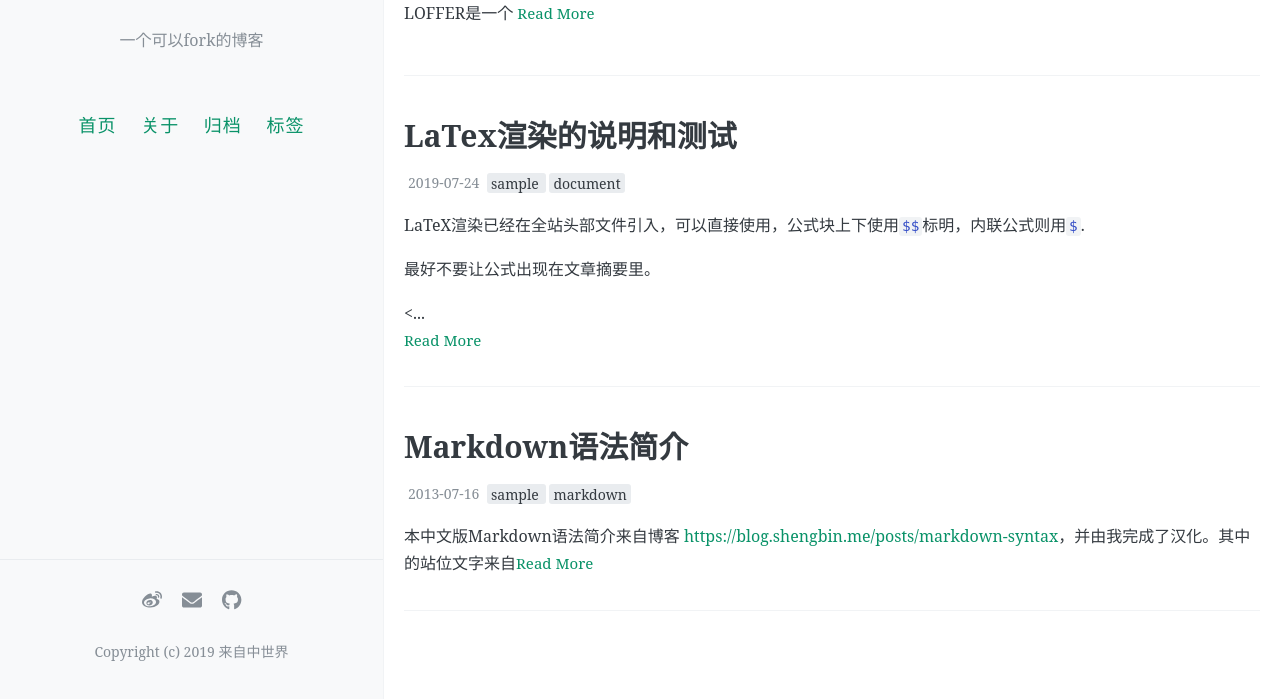
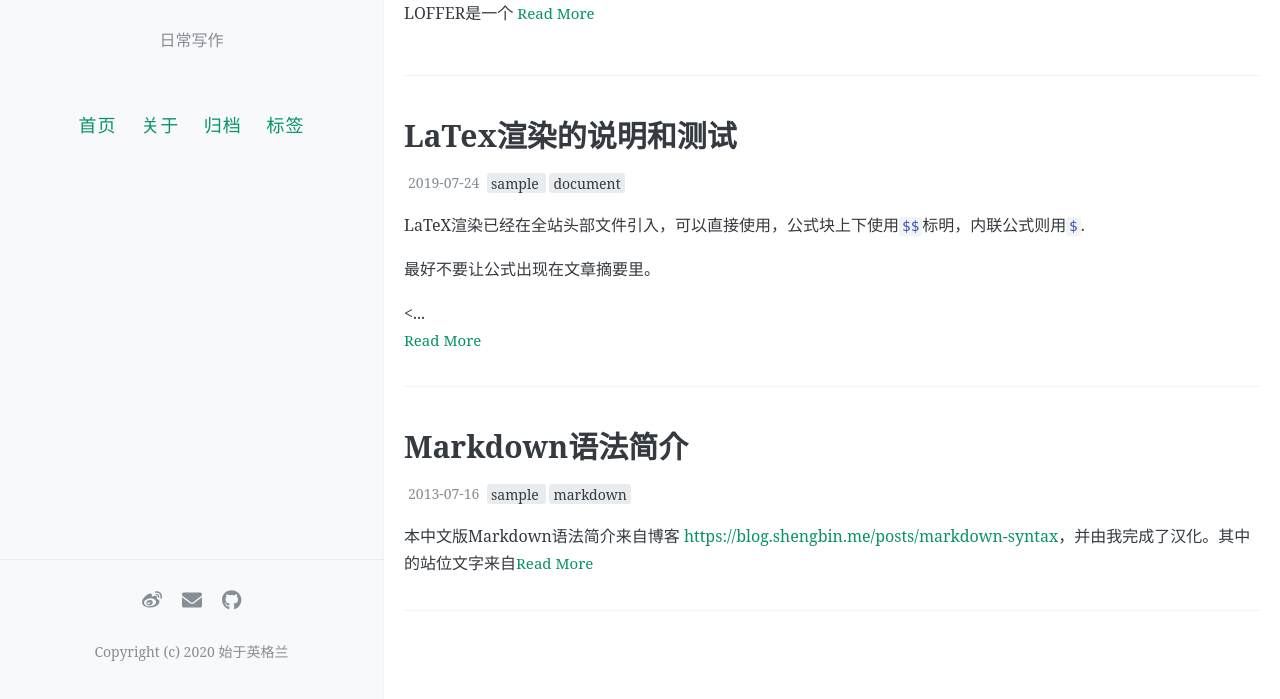
Before and after one commit to yifan0111/gincredible, a Jekyll site: the page built from index.html, in a window 1280 px wide and 1037 px high. Shown: the part 338-1037 px from the top of the window. Built offline with Jekyll 4.4.1, drawn with Linux system fonts in a browser that asks for light colours; the list of posts is cut into pages by our own code; comment, search, counter and statistics services are not loaded.

Commit message:
Update _config.yml

```diff
--- a/_config.yml
+++ b/_config.yml
@@ -7,8 +7,8 @@
 # 井号后面的文字是说明文档，不会被程序读取。
 
 # 描述/签名
-name: LOFFER
-description: 一个可以fork的博客
+name: 第四号大桥
+description: 日常写作
 
 # 输入你的网站域名（如果你没有添加自己的域名，而是直接用GitHub pages分配的域名的话可以省略）
 url:
@@ -16,7 +16,7 @@ url:
 # 添加你的博客的二级域名，一般来说是你的repository名
 # 如果你的博客的URL是：(http://yourusername.github.io/repository-name)
 # 那么就写成 "/repository-name"
-baseurl: /LOFFER
+baseurl: /
 
 
 #
@@ -24,7 +24,7 @@ baseurl: /LOFFER
 #
 
 # 你的博客logo图片URL，建议尺寸不超过300px × 300px
-avatar: https://raw.githubusercontent.com/FromEndWorld/LOFFER/master/images/logo.png
+avatar: https://raw.githubusercontent.com/yifan0111/gincredible/master/images/IMG_0362.png
 
 # 你的favicon（出现在浏览器tab上）图片URL，建议使用较小(64px × 64px)的图片
 favicon: https://raw.githubusercontent.com/FromEndWorld/LOFFER/master/images/favicon.png
@@ -52,21 +52,21 @@ footer-links:
   weibo: frommidworld #请输入你的微博个性域名 https://www.weibo.com/<thispart>
   behance: # https://www.behance.net/<>
   dribbble: # https://dribbble.com/<>
-  email: fromendworld@outlook.com
+  email: xiaevan0111@gmail.com
   facebook: #https://www.facebook.com/<>
   flickr: #https://www.flickr.com/<>
   github: FromEndWorld/loffer #https://github.com/<>
   instagram: #https://instagram.com/<>
   linkedin: #https://www.linkedin.com/in/<>
   pinterest: #https://www.pinterest.com/<>
-  rss: #随便填点啥RSS就能用了
+  rss: #https://anchor.fm/s/29978410/podcast/rss
   stackoverflow: # http://stackoverflow.com/<>
   tumblr: # https://<username>.tumblr.com
   twitter: # https://www.twitter.com/<your_twitter_username>
   youtube: # channel/<your_long_string> or user/<user-name>
 
 # 站点页脚的文字
-footer-text: Copyright (c) 2019 来自中世界
+footer-text: Copyright (c) 2020 始于英格兰
 
 #
 # 评论，注意，请不要同时添加多种不同的评论区
@@ -77,10 +77,10 @@ disqus: loffer #shortname
 
 # 输入Gitalk相关设定，即可添加评论区，具体请看教程
 gitalk:
-  clientID:
-  clientSecret:
-  repo:
-  owner:
+  clientID: f7b0927b794bad972d22
+  clientSecret: aa2a79c382e92becbb2ecd0e66c564e9e19622bc
+  repo: evan0111
+  owner: yifan0111
 
 # 输入Google Analytics web tracking code
 google_analytics:
```
